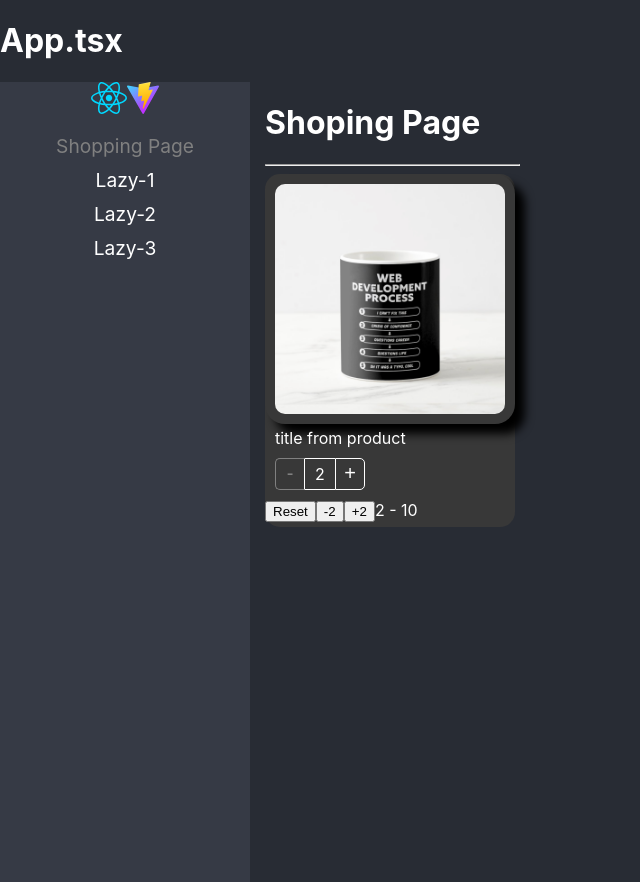
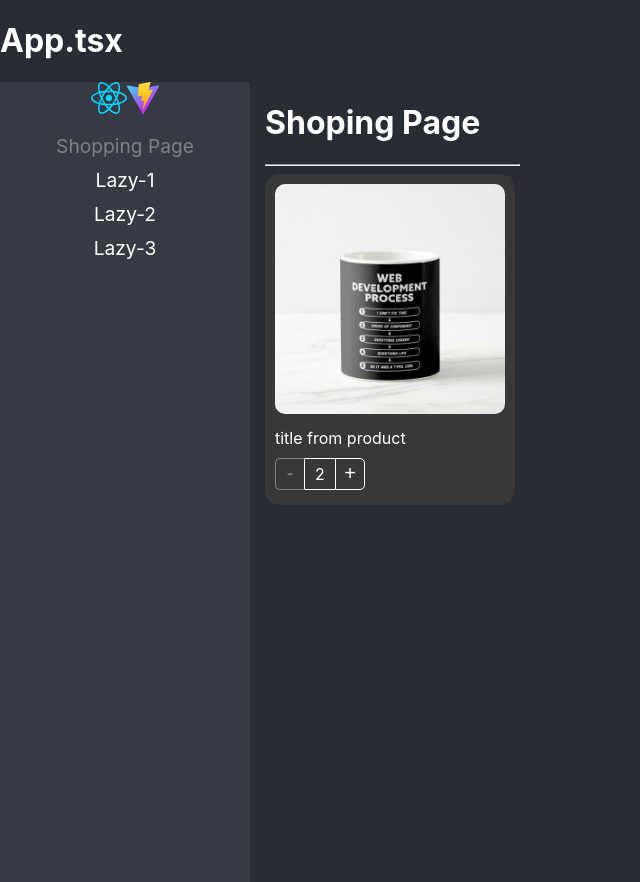
Before and after one commit to jotasenator/ReactTypeScript-ProyectoInicial, a React (Vite) app: page /shopping in a window 1280 px wide. Shown: the whole page, without its empty margins (0-640 px from the left). Built offline with nearby package versions, Linux system fonts and the light colour scheme.

Commit message:
configuracion preliminar par desplegar

```diff
--- a/src/02-component-patters/pages/ShoppingPage.tsx
+++ b/src/02-component-patters/pages/ShoppingPage.tsx
@@ -35,25 +35,9 @@ const ShopingPage = () => {
           count,
         }) => (
           <>
-            <ProductImage
-              className="custom-image"
-              style={{
-                boxShadow: "10px 10px 10px black",
-              }}
-            />
+            <ProductImage className="custom-image" />
             <ProductTitle className="text-bold" />
             <ProductButtons className="custom-buttons" />
-
-            <button onClick={reset}>Reset</button>
-            <button onClick={() => count !== minCount && increaseBy(-2)}>
-              -2
-            </button>
-            {!isMaxCountReached && (
-              <button onClick={() => increaseBy(2)}>+2</button>
-            )}
-            <span>
-              {count} - {maxCount}
-            </span>
           </>
         )}
       </ProductCard>
```
